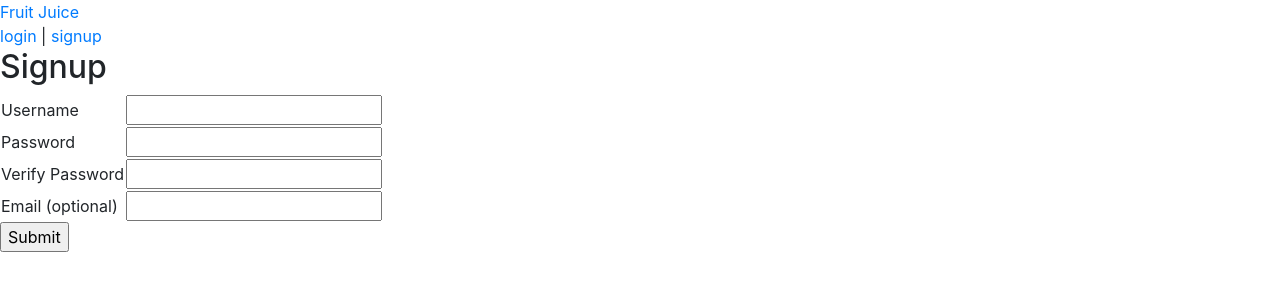
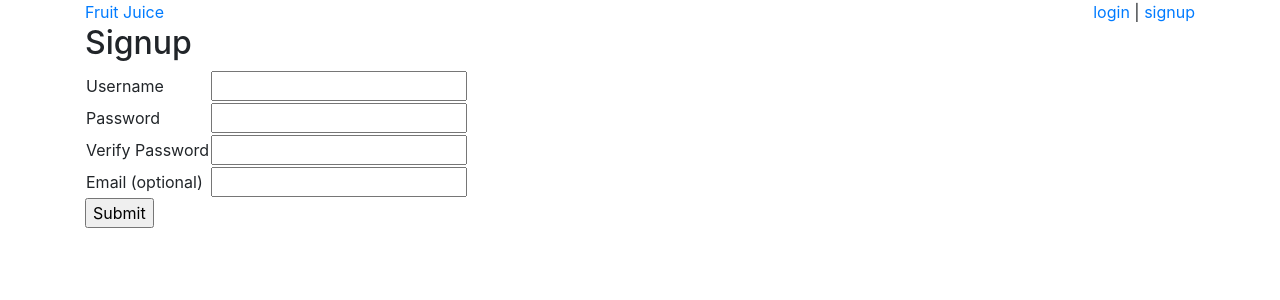
Before and after one commit to sam1610/fruit-juice, a Python web app: template templates/signup.html in a window 1280 px wide. Shown: the top 300 px of the page. Run offline with Jinja, Linux system fonts and the light colour scheme; the template is opened without the code that fills it, so the values that code supplies are empty; some libraries are stand-ins or nearby versions.

Commit message:
Send login/signup options to the right of the screen

```diff
--- a/templates/base.html
+++ b/templates/base.html
@@ -10,10 +10,14 @@
 </head>
 
 <body>
+  <div class="container">
+    <div class="row">
+      <div class="col-md-6">
         <a href="/" class="main-title">
           Fruit Juice
         </a>
-
+      </div>
+      <div class="col-md-6 text-right">
         <div class="login-area">
           {% if user %}
             {{user.name}} (<a class="login-link" href="/logout">logout</a>)
@@ -23,11 +27,15 @@
             <a class="login-link" href="/signup">signup</a>
           {% endif %}
         </div>
+      </div>
+    </div>
 
     <div id="content">
     {% block content %}
     {% endblock %}
     </div>
+
+  </div>
 </body>
 
 </html>
```
Lines whose indentation alone changed are shown as unchanged.
